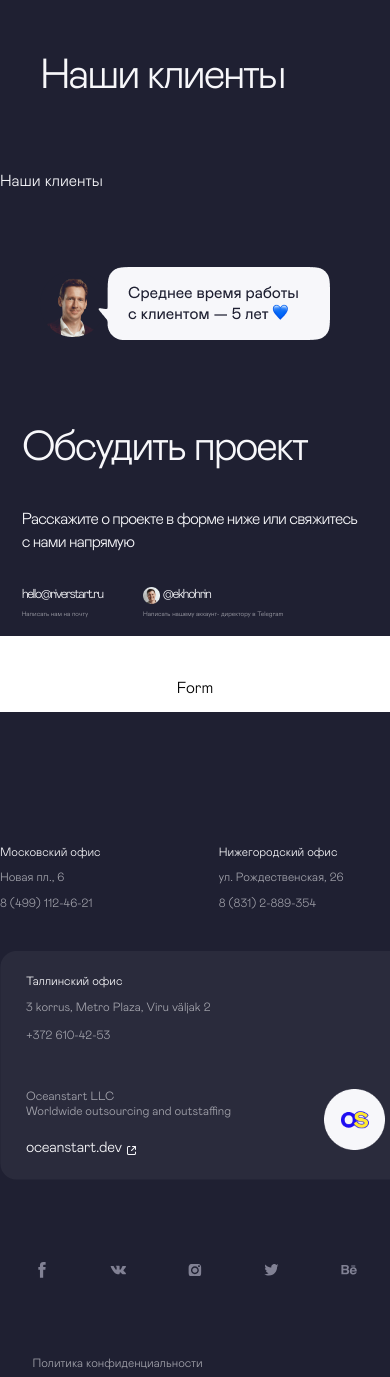
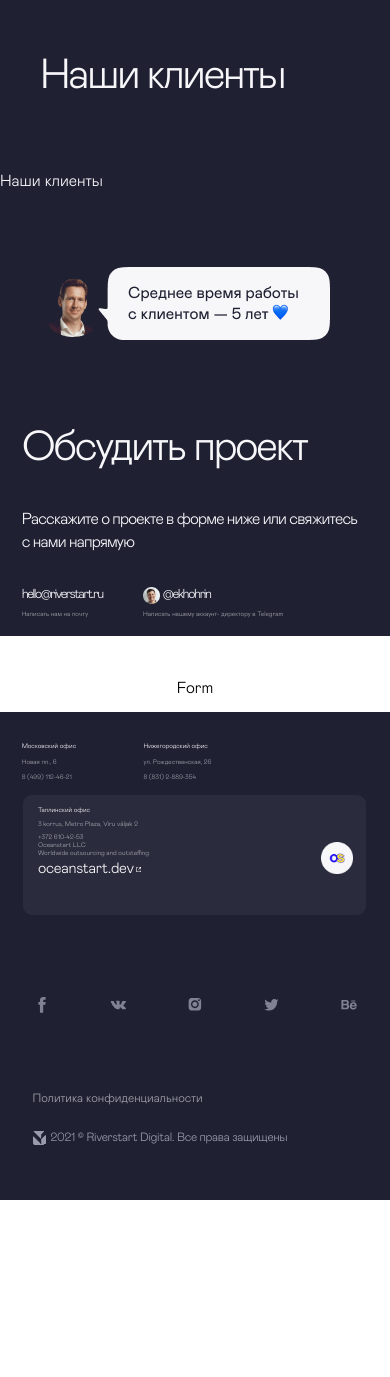
Before and after one commit to Kuldyaev/testovoe03032024, a Vue app: page / in a window 390 px wide. Shown: the top 1377 px of the page. After the commit the page ends 1200 px from the top, so only its background shows below. Built offline with nearby package versions, Linux system fonts and the light colour scheme.

Commit message:
adaptive style for adressCombonent

```diff
--- a/src/components/AddressComponent.vue
+++ b/src/components/AddressComponent.vue
@@ -104,8 +104,45 @@ const mesurRect: measures = computed(() => {
         " " +
         String(Math.round(0.17684 * props.screenWidth)),
     ];
+  } else if (1025 <= props.screenWidth && props.screenWidth <= 1280) {
+    return [407.33, 228.75, 16, "0 0 407 229"];
+  } else if (769 <= props.screenWidth && props.screenWidth <= 1024) {
+    return [
+      Math.round(0.39778 * props.screenWidth),
+      Math.round(0.22339 * props.screenWidth),
+      Math.round(0.01563 * props.screenWidth),
+      "0 0 " +
+        String(Math.round(0.39778 * props.screenWidth)) +
+        " " +
+        String(Math.round(0.22339 * props.screenWidth)),
+    ];
+  } else if (721 <= props.screenWidth && props.screenWidth <= 768) {
+    return [
+      props.screenWidth - 80,
+      222,
+      16,
+      "0 0 " + String(props.screenWidth - 80) + " 222",
+    ];
+  } else if (361 <= props.screenWidth && props.screenWidth <= 720) {
+    return [
+      Math.round(0.88 * props.screenWidth),
+      Math.round(0.30833 * props.screenWidth),
+      Math.round(0.02222 * props.screenWidth),
+      "0 0 " +
+        String(Math.round(0.88 * props.screenWidth)) +
+        " " +
+        String(Math.round(0.30833 * props.screenWidth)),
+    ];
   } else {
-    return [407.33, 228.75, 16, "0 0 407 229"];
+    return [
+      props.screenWidth,
+      Math.round(0.61667 * props.screenWidth),
+      0,
+      "0 0 " +
+        String(props.screenWidth) +
+        " " +
+        String(Math.round(0.61667 * props.screenWidth)),
+    ];
   }
 });
 </script>
@@ -302,4 +339,240 @@ a {
     margin-top: 4px;
   }
 }
+
+@media (min-width: 769px) and (max-width: 1024px) {
+  .addresses {
+    width: 39.778vw;
+    height: 32.977vw;
+    margin-top: 12.695vw;
+  }
+  .msk,
+  .nn,
+  .tln {
+    height: 6.934vw;
+    width: 19.043vw;
+  }
+  .msk,
+  .nn,
+  .tln > h6 {
+    font-size: 1.172vw;
+    line-height: 1.406vw;
+  }
+  .nn {
+    margin-left: 2.929vw;
+  }
+  .tallin {
+    width: 39.778vw;
+    height: 22.339vw;
+  }
+  .tallinInfo {
+    padding: 2.148vw 2.148vw 2.148vw 2.539vw;
+    height: 17.881vw;
+  }
+  .mainLinkBlock,
+  .linkBlockText {
+    height: 6.648vw;
+  }
+  .linkBlockText > h6 {
+    font-size: 1.172vw;
+    line-height: 1.406vw;
+  }
+  .osLogo {
+    min-width: 5.983vw;
+    max-width: 5.983vw;
+    min-height: 5.983vw;
+  }
+  .osLink {
+    min-width: 0.931vw;
+    max-width: 0.931vw;
+    min-height: 0.931vw;
+    margin-left: 0.488vw;
+    margin-top: 0.391vw;
+  }
+}
+@media (max-width: $small-screen) {
+  .addresses {
+    width: calc(100% - 80px);
+    padding: 57px 40px 0 40px;
+    margin: 0;
+  }
+  .msk,
+  .nn,
+  .tln {
+    height: 71px;
+    width: 195px;
+  }
+  .msk,
+  .nn,
+  .tln > h6 {
+    font-size: 12px;
+    line-height: 14.4px;
+  }
+  .nn {
+    margin-left: 30px;
+  }
+  .tallin {
+    width: 100%;
+    height: 222px;
+  }
+  .tallinInfo {
+    padding: 22px 29px 22px 30px;
+    height: 178px;
+  }
+  .mainLinkBlock,
+  .linkBlockText {
+    height: 66px;
+  }
+  .linkBlockText > h6 {
+    font-size: 12px;
+    line-height: 14.4px;
+  }
+  .osLogo {
+    min-width: 59px;
+    max-width: 59px;
+    min-height: 59px;
+  }
+  .osLink {
+    min-width: 9px;
+    max-width: 9px;
+    min-height: 9px;
+    margin-left: 5px;
+    margin-top: 3px;
+  }
+}
+
+@media (min-width: 361px) and (max-width: 720px) {
+  .addresses {
+    width: 88.888vw;
+    padding: 7.917vw 5.556vw 0 5.556vw;
+    height: 44.028vw;
+  }
+  .msk,
+  .nn,
+  .tln {
+    height: 9.861vw;
+    width: 27.083vw;
+  }
+  .msk,
+  .nn,
+  .tln > h6 {
+    font-size: 1.667vw;
+    line-height: 2vw;
+  }
+  .nn {
+    margin-left: 4.167vw;
+  }
+  .tallin {
+    width: 100%;
+    height: 30.833vw;
+  }
+  .tallinInfo {
+    padding: 3.056vw 4.0278vw 3.056vw 4.167vw;
+    height: 24.722vw;
+  }
+  .linkBlockText {
+    height: 9.167vw;
+  }
+  .linkBlockText > h6 {
+    font-size: 1.667vw;
+    line-height: 2vw;
+  }
+  .osLogo {
+    min-width: 8.194vw;
+    max-width: 8.194vw;
+    min-height: 8.194vw;
+  }
+  .osLink {
+    min-width: 1.25vw;
+    max-width: 1.25vw;
+    min-height: 1.25vw;
+    margin-left: 0.694vw;
+    margin-top: 0.4167vw;
+  }
+  h6 {
+    font-size: 1.667vw;
+    line-height: 2vw;
+  }
+}
+
+//360px
+@media (max-width: $mobile) {
+  .addresses {
+    width: 100vw;
+    padding: 13.8889vw 0 0 0;
+    height: 90.833vw;
+  }
+  .msk,
+  .nn,
+  .tln {
+    height: 63px;
+    width: 131px;
+  }
+  .msk,
+  .nn,
+  .tln > h6 {
+    font-size: 12px;
+    line-height: 14.4px;
+  }
+  .nn {
+    margin-left: 25px;
+  }
+  .msk {
+    margin-left: 30px;
+  }
+  .tallin {
+    height: 61.667vw;
+  }
+}
+
+@media (max-width: $under-mobile) {
+  .msk,
+  .nn,
+  .tln {
+    height: 0.175vw;
+    width: 36.389vw;
+  }
+  .msk,
+  .nn,
+  .tln > h6 {
+    font-size: 3.333vw;
+    line-height: 4vw;
+  }
+  .nn {
+    margin-left: 6.944vw;
+  }
+  .msk {
+    margin-left: 8.333vw;
+  }
+  .tallinInfo {
+    padding: 6.111vw 8.333vw 6.111vw 8.333vw;
+    height: 49.444vw;
+  }
+  .mainLinkBlock,
+  .linkBlockText {
+    height: 18.889vw;
+  }
+  .linkBlockText {
+    height: 18.333vw;
+  }
+  .tln {
+    width: 80vw;
+  }
+  .osLogo {
+    min-width: 16.389vw;
+    max-width: 16.389vw;
+    min-height: 16.389vw;
+  }
+  .linkBlockText > h6 {
+    font-size: 3.333vw;
+    line-height: 4vw;
+  }
+  .osLink {
+    min-width: 2.5vw;
+    max-width: 2.5vw;
+    min-height: 2.5vw;
+    margin-left: 1.389vw;
+    margin-top: 0.833vw;
+  }
+}
 </style>
```
